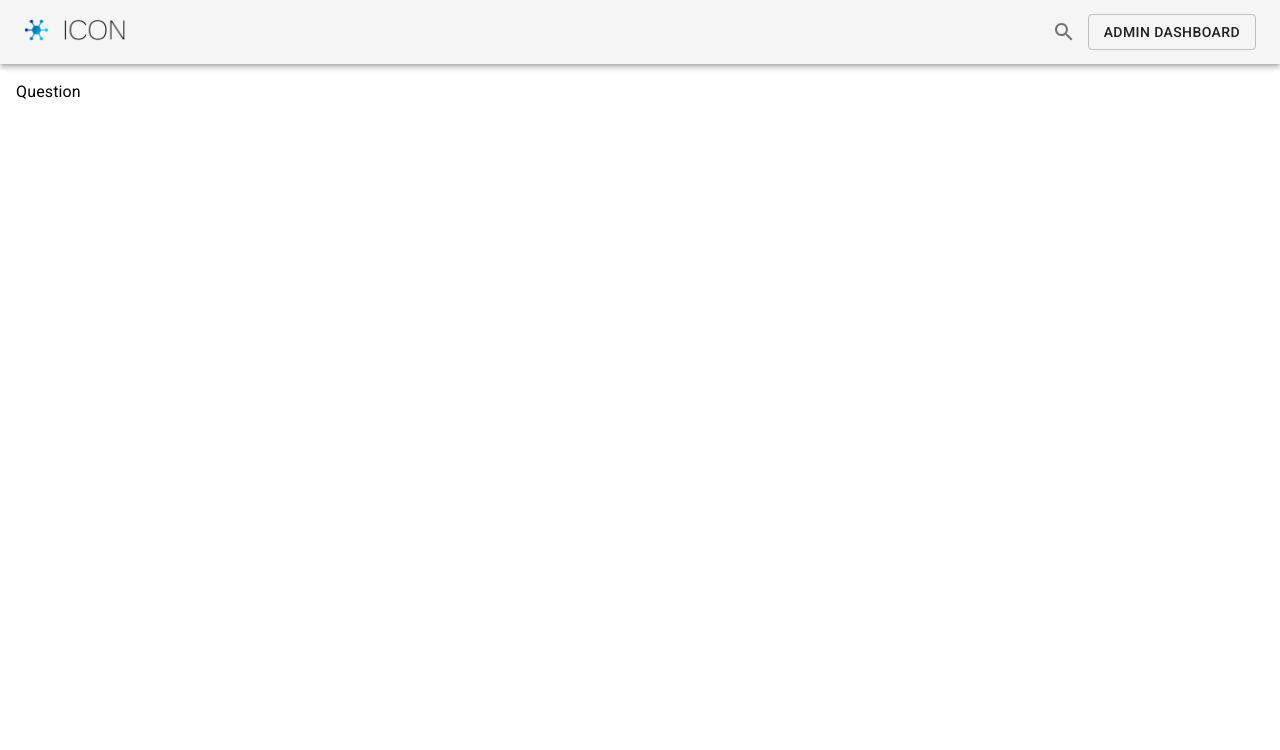
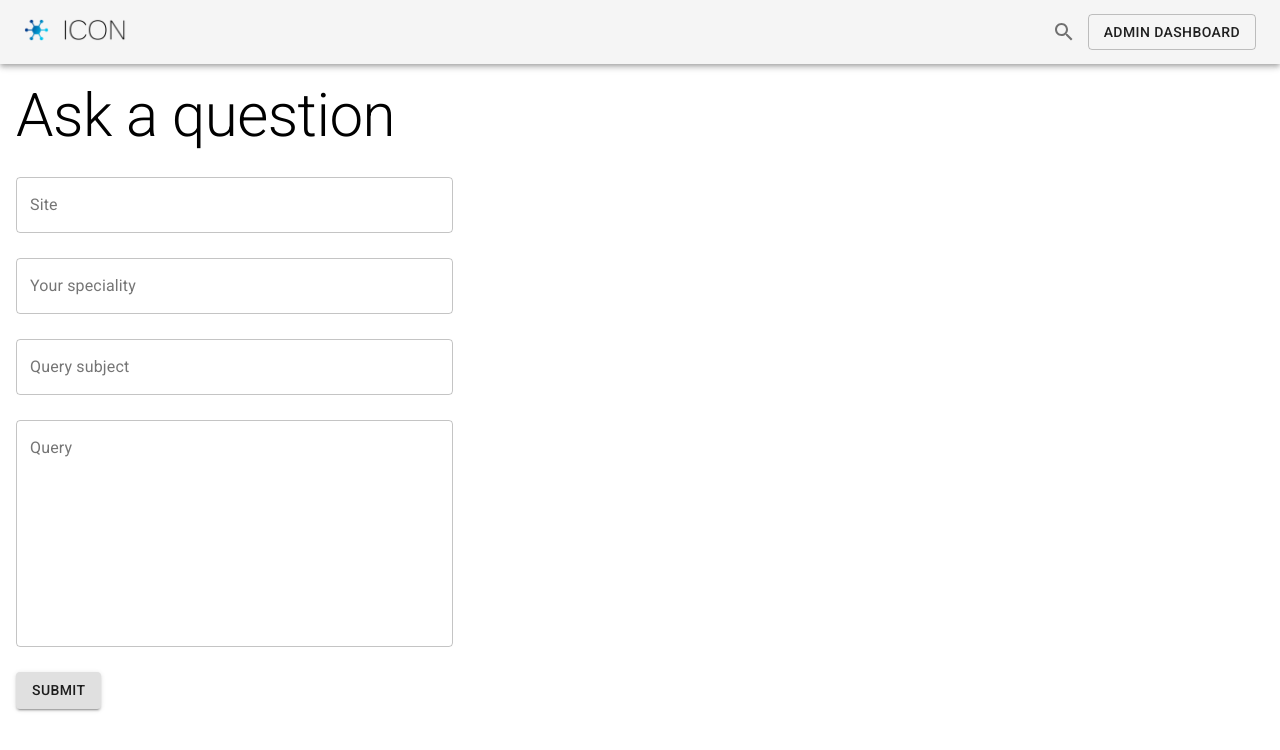
Before and after one commit to ic-drp02/drp-client-web, a React (Create React App) app: page /question in a window 1280 px wide. Shown: the top 750 px of the page. Built offline with nearby package versions, Linux system fonts and the light colour scheme.

Commit message:
Add basic form for asking a question

```diff
--- a/src/pages/Home.js
+++ b/src/pages/Home.js
@@ -6,6 +6,8 @@ import { Button, Typography } from "@material-ui/core";
 export default function Home() {
   return (
     <>
+      <Typography variant="h5">Recently viewed</Typography>
+      <Typography variant="h5">Latest updates</Typography>
       <Link to="/question" style={{ textDecoration: "none" }}>
         <Button variant="contained">Ask a question</Button>
       </Link>
--- a/src/pages/Question.js
+++ b/src/pages/Question.js
@@ -1,11 +1,55 @@
 import React from "react";
 
-import { Typography } from "@material-ui/core";
+import { Typography, TextField, Grid, Button } from "@material-ui/core";
+import { makeStyles } from "@material-ui/core/styles";
+
+const useStyles = makeStyles({
+  field: {
+    width: "35%",
+    marginTop: 25,
+  },
+  button: {
+    marginTop: 25,
+  },
+});
 
 export default function Question() {
+  const styles = useStyles();
+
   return (
     <>
-      <Typography>Question</Typography>
+      <Typography variant="h2">Ask a question</Typography>
+      <Grid>
+        <Grid item>
+          <TextField className={styles.field} label="Site" variant="outlined" />
+        </Grid>
+        <Grid item>
+          <TextField
+            className={styles.field}
+            label="Your speciality"
+            variant="outlined"
+          />
+        </Grid>
+        <Grid item>
+          <TextField
+            className={styles.field}
+            label="Query subject"
+            variant="outlined"
+          />
+        </Grid>
+        <Grid item>
+          <TextField
+            className={styles.field}
+            label="Query"
+            multiline
+            rows={10}
+            variant="outlined"
+          />
+        </Grid>
+        <Button variant="contained" className={styles.button}>
+          Submit
+        </Button>
+      </Grid>
     </>
   );
 }
```
